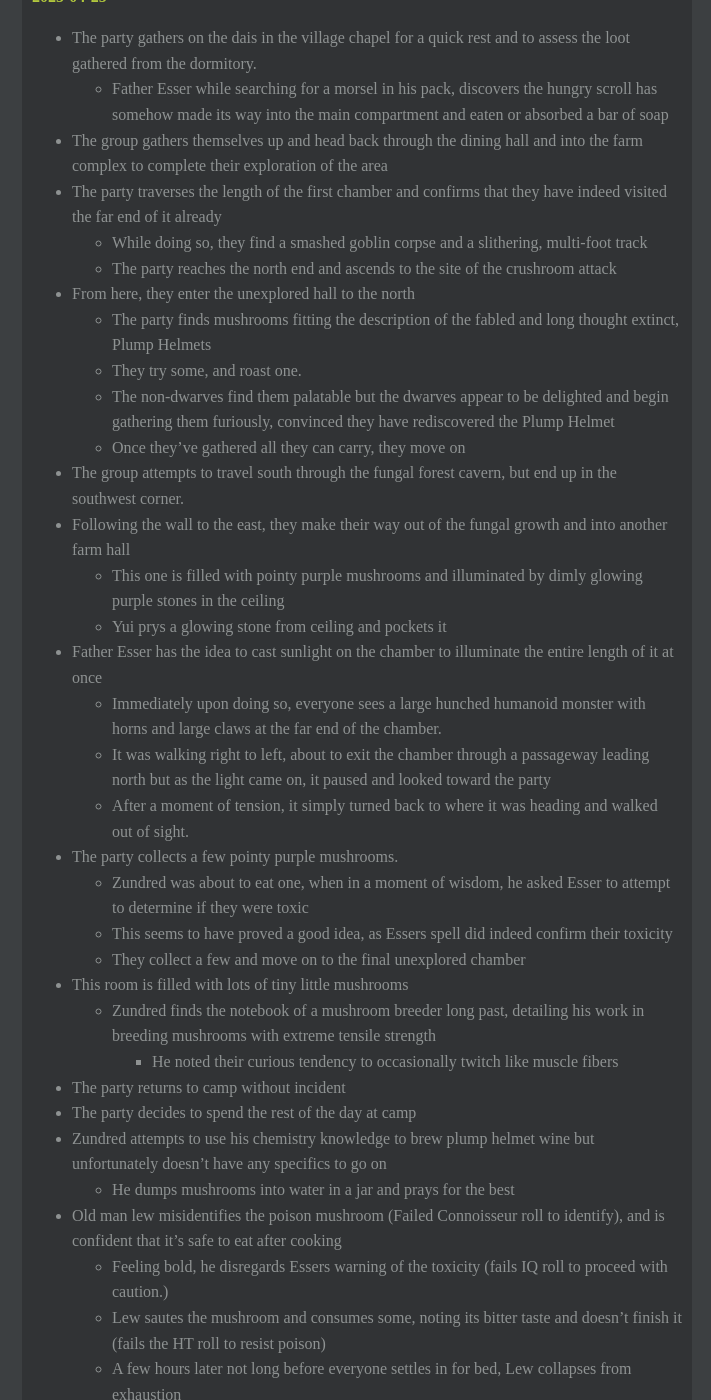
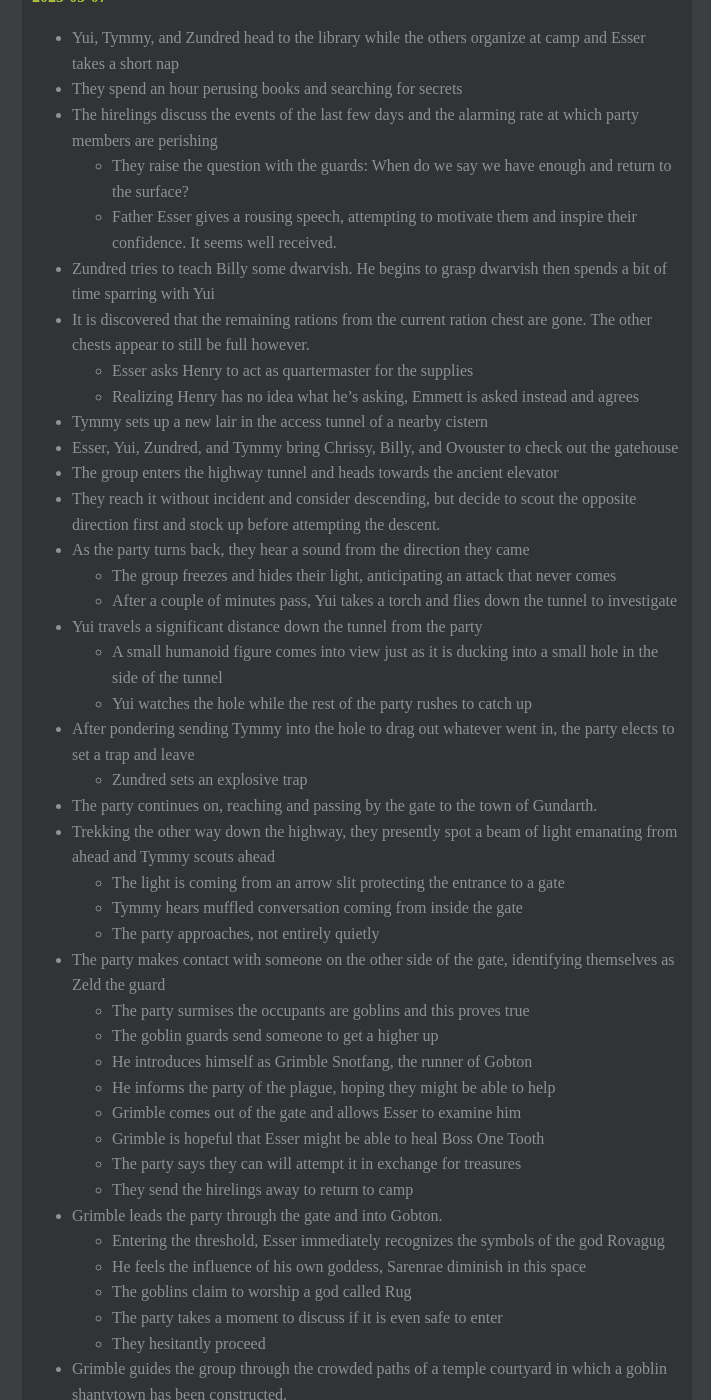
Before and after one commit to noUsernamesLef7/noUsernamesLef7.github.io, a Jekyll site: the page built from personal/rpgs/keeldurn/log.md, in a window 1280 px wide and 1400 px high, scrolled down 231 px. Shown: the whole window, without its empty margins (283-994 px from the left). Built offline with Jekyll 4.4.1, drawn with Linux system fonts in a browser that asks for light colours; some of the changed text lies outside the part shown.

```diff
--- a/personal/rpgs/keeldurn/log.md
+++ b/personal/rpgs/keeldurn/log.md
@@ -1,12 +1,69 @@
 ---
 layout: default
-date: 2025-05-06
+date: 2025-05-20
 author: Jason Brown
 title: Keeldurn Adventure Log
 
 ---
 
 ## The Rebooted Adventure
+
+### Session 9
+**2025-05-07**
+* Yui, Tymmy, and Zundred head to the library while the others organize at camp and Esser takes a short nap
+* They spend an hour perusing books and searching for secrets
+* The hirelings discuss the events of the last few days and the alarming rate at which party members are perishing
+	* They raise the question with the guards: When do we say we have enough and return to the surface?
+	* Father Esser gives a rousing speech, attempting to motivate them and inspire their confidence. It seems well received.
+* Zundred tries to teach Billy some dwarvish. He begins to grasp dwarvish then spends a bit of time sparring with Yui
+* It is discovered that the remaining rations from the current ration chest are gone. The other chests appear to still be full however.
+	* Esser asks Henry to act as quartermaster for the supplies
+	* Realizing Henry has no idea what he's asking, Emmett is asked instead and agrees
+* Tymmy sets up a new lair in the access tunnel of a nearby cistern
+* Esser, Yui, Zundred, and Tymmy bring Chrissy, Billy, and Ovouster to check out the gatehouse
+* The group enters the highway tunnel and heads towards the ancient elevator
+* They reach it without incident and consider descending, but decide to scout the opposite direction first and stock up before attempting the descent.
+* As the party turns back, they hear a sound from the direction they came
+	* The group freezes and hides their light, anticipating an attack that never comes
+	* After a couple of minutes pass, Yui takes a torch and flies down the tunnel to investigate
+* Yui travels a significant distance down the tunnel from the party
+	* A small humanoid figure comes into view just as it is ducking into a small hole in the side of the tunnel
+	* Yui watches the hole while the rest of the party rushes to catch up
+* After pondering sending Tymmy into the hole to drag out whatever went in, the party elects to set a trap and leave
+	* Zundred sets an explosive trap
+* The party continues on, reaching and passing by the gate to the town of Gundarth.
+* Trekking the other way down the highway, they presently spot a beam of light emanating from ahead and Tymmy scouts ahead
+	* The light is coming from an arrow slit protecting the entrance to a gate
+	* Tymmy hears muffled conversation coming from inside the gate
+	* The party approaches, not entirely quietly
+* The party makes contact with someone on the other side of the gate, identifying themselves as Zeld the guard
+	* The party surmises the occupants are goblins and this proves true
+	* The goblin guards send someone to get a higher up
+	* He introduces himself as Grimble Snotfang, the runner of Gobton
+	* He informs the party of the plague, hoping they might be able to help
+	* Grimble comes out of the gate and allows Esser to examine him
+	* Grimble is hopeful that Esser might be able to heal Boss One Tooth
+	* The party says they can will attempt it in exchange for treasures
+	* They send the hirelings away to return to camp
+* Grimble leads the party through the gate and into Gobton.
+	* Entering the threshold, Esser immediately recognizes the symbols of the god Rovagug
+	* He feels the influence of his own goddess, Sarenrae diminish in this space
+	* The goblins claim to worship a god called Rug
+	* The party takes a moment to discuss if it is even safe to enter
+	* They hesitantly proceed
+* Grimble guides the group through the crowded paths of a temple courtyard in which a goblin shantytown has been constructed.
+	* Numerous residents are seen curiously spying on the group as they wend their way through
+	* They reach a shack on the far side of the "town" that Grimble states belongs to Boss One Tooth
+* Entering, they find a crude interior with a sickly looking goblin laying in a pile of blankets and bodily waste on the floor
+	* Grimble informs the group that the Boss is sick and weak and has lost his hearing and sight
+	* Father Esser attempts restoring his hearing
+	* The first attempt doesn't succeed. Tension in the room rises.
+	* The second attempt appears to succeed
+* It is at this moment an unfortunate miscommunication occurs
+	* After the failure of the first healing, Tymmy stealthily drew his crossbow and covered Grimble who was fixated on the healing
+	* After the second casting, Yui attempted to nonverbally communicate to Tymmy via a nod
+	* This nod was misinterpreted (perhaps intentionally in a moment of bloodlust?) as a signal to attack
+* Tymmy fired a crossbow bolt into the back of Grimbles head, killing him instantly
 
 ### Session 8
 **2025-04-25**
```
Also changed, not shown: personal/rpgs/keeldurn/quotes.md (+5 -1 lines), personal/rpgs/keeldurn/supplies.html (+3 -19 lines).
